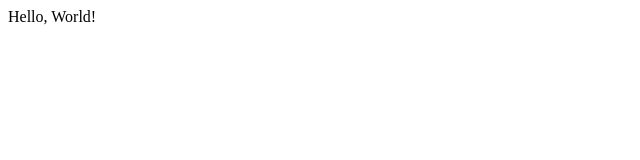
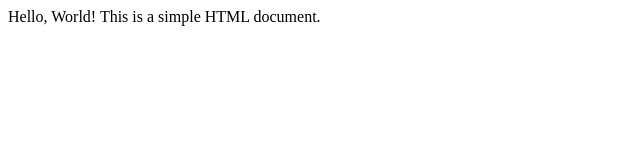
Before and after one commit to bharath090909/demo-repo, a plain HTML site: page index.html in a window 1280 px wide. Shown: the whole page, without its empty margins (0-640 px from the left). Drawn offline with Linux system fonts and the light colour scheme.

Commit message:
updated index.htm

```diff
--- a/index.html
+++ b/index.html
@@ -1 +1 @@
-<p>Hello, World!</p>
+<p>Hello, World! This is a simple HTML document.</p>
```
